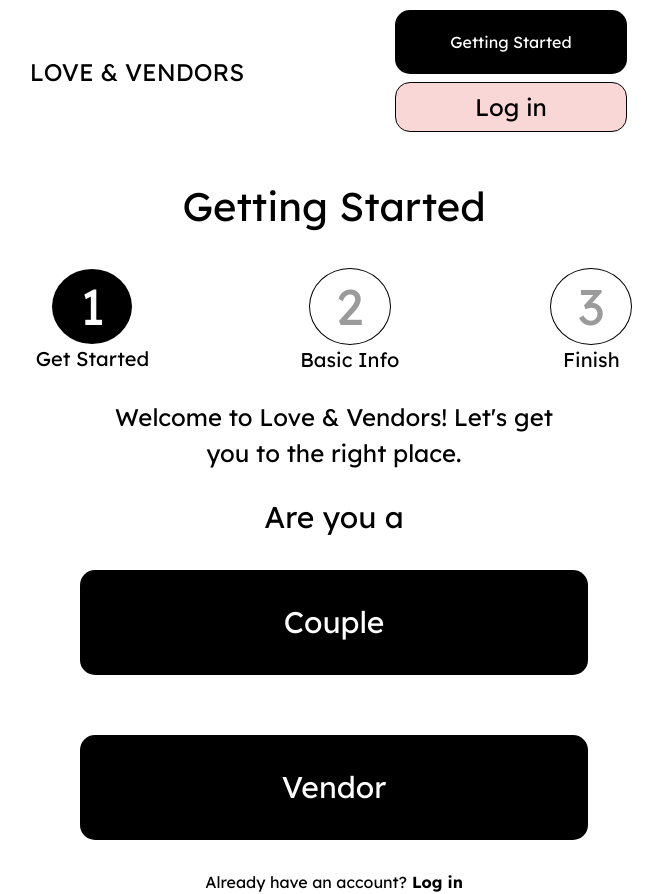
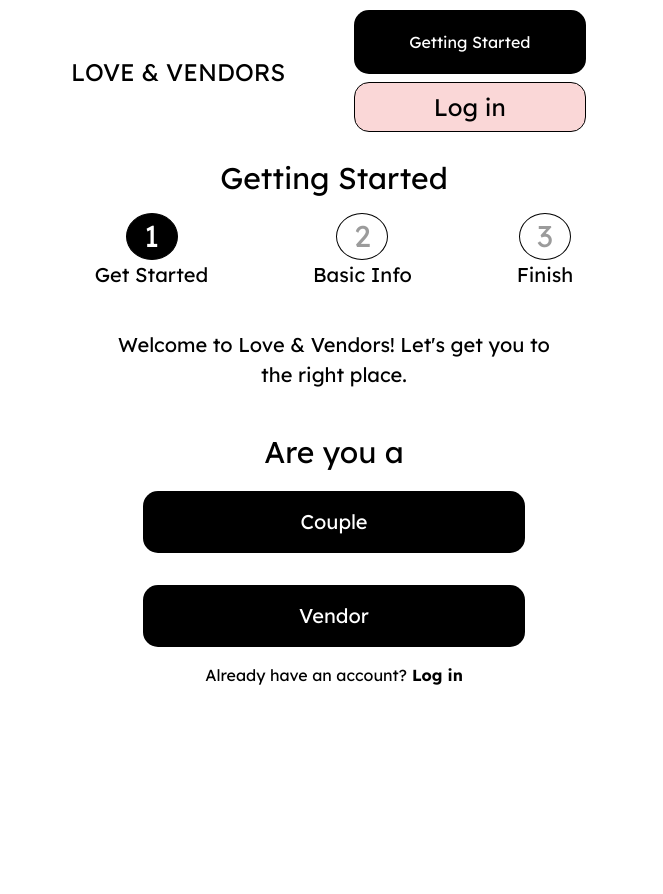
Before and after one commit to Damianpad/love-and-vendors, a React (Vite) app: page /getting-started in a window 1280 px wide. Shown: the whole page, without its empty margins (306-969 px from the left). After the commit the page ends 800 px from the top, so only its background shows below. Built offline with nearby package versions, Linux system fonts and the light colour scheme.

Commit message:
updated GSStep and User Role style

```diff
--- a/src/components/GSStep/GSStep.styled.js
+++ b/src/components/GSStep/GSStep.styled.js
@@ -5,8 +5,9 @@ export const GSStepStyled = styled.div`
   flex-direction: column;
 
   .title {
-    font-size: 40px;
+    font-size: 30px;
     font-weight: 200;
+    margin: .6em;
   }
 
   .stepContainer {
@@ -42,20 +43,21 @@ export const GSStepStyled = styled.div`
 
   .stepNumber {
     color: white;
-    font-size: 50px;
+    font-size: 30px;
   }
 
   .numberContainer {
     background: black;
     border-radius: 50%;
-    width: 80px;
+    width: 50px;
+    border: 1px solid black;
   }
 
   .numberContainerNotSelected {
     background: white;
     border: 1px solid black;
     border-radius: 50%;
-    width: 80px;
+    width: 50px;
   }
   .numberContainerNotSelected span {
     color: #9b9b9b;
--- a/src/components/UserRole/UserRole.styled.js
+++ b/src/components/UserRole/UserRole.styled.js
@@ -5,10 +5,11 @@ display: flex;
 flex-direction: column;
 
 h2 {
-    width: 60%;
+    width: 80%;
     margin: 0 auto;
-    padding: 1em;
+    padding: 2em 0;
     font-weight: 200;
+    font-size: 20px;
 }
 
 span {
@@ -19,10 +20,10 @@ a {
     color: white;
     background: black;
     width: 60%;
-    margin: 1em auto;
-    padding: 1em;
+    margin: .8em auto;
+    padding: .8em;
     border-radius: 15px;
-    font-size: 30px;
+    font-size: 20px;
 }
 Button{
     /* font-size: 30px;
```
